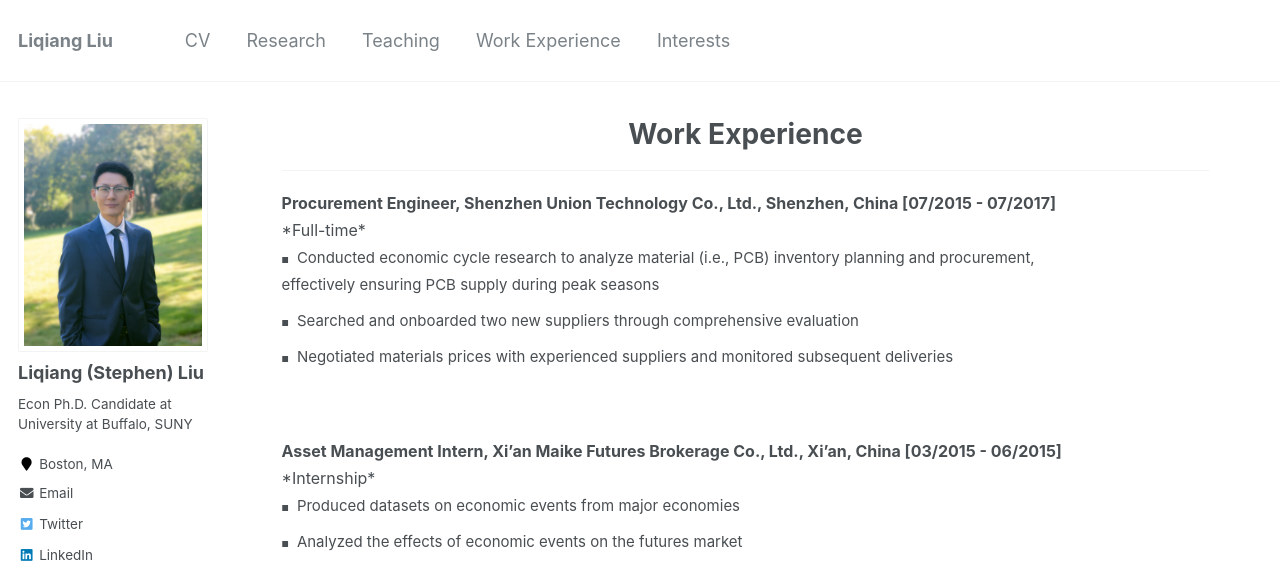
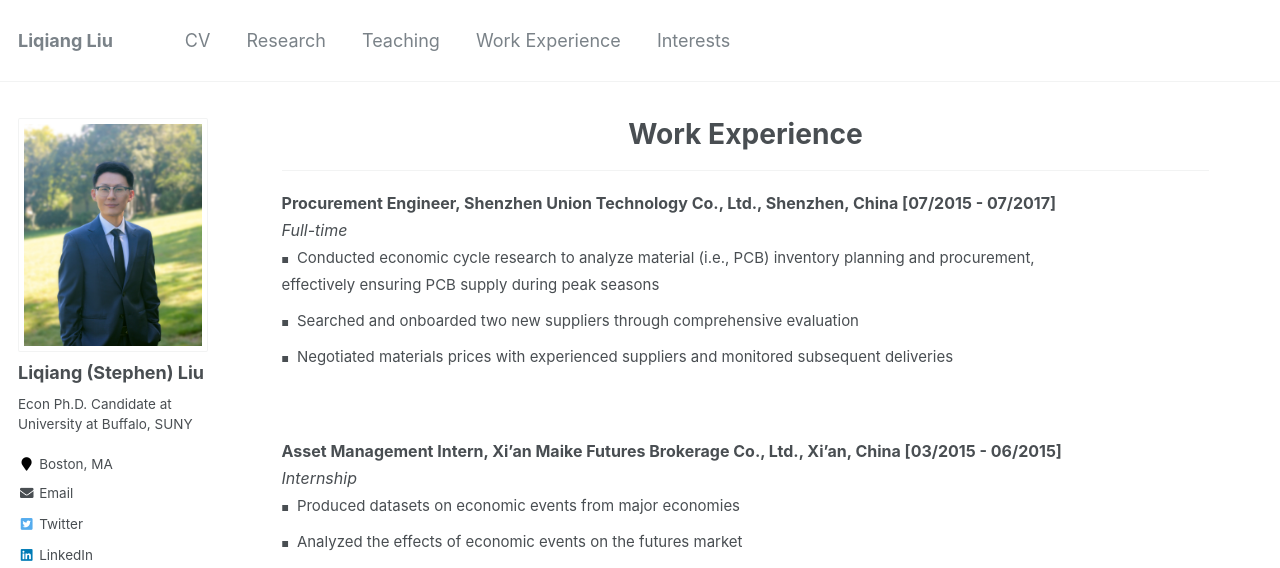
Before and after one commit to Liqiang-Liu/Liqiang-Liu.github.io, a Jekyll site: the page built from _pages/workexperience.md, in a window 1280 px wide. Shown: the top 568 px of the page. Built offline with Jekyll 4.4.1, drawn with Linux system fonts in a browser that asks for light colours.

Commit message:
Update workexperience.md

```diff
--- a/_pages/workexperience.md
+++ b/_pages/workexperience.md
@@ -34,7 +34,7 @@ redirect_from:
 
 <ul class="custom-bullet">
   <span style="font-size: 16px;"><strong>Procurement Engineer, Shenzhen Union Technology Co., Ltd., Shenzhen, China [07/2015 - 07/2017]</strong></span><br>
-  <span style="font-size: 16px;">*Full-time*</span>
+  <span style="font-size: 16px;"> <i>Full-time</i></span>
     <ul class="custom-bullet">
       <li><span style="font-size: 15px; ">Conducted economic cycle research to analyze material (i.e., PCB) inventory planning and procurement, <br/>effectively ensuring PCB supply during peak seasons</span></li>
       <li><span style="font-size: 15px; ">Searched and onboarded two new suppliers through comprehensive evaluation</span></li>
@@ -42,11 +42,10 @@ redirect_from:
      </ul>
   </ul>
 
-
 <br>
 <ul class="custom-bullet">
   <span style="font-size: 16px;"><strong>Asset Management Intern, Xi’an Maike Futures Brokerage Co., Ltd., Xi’an, China [03/2015 - 06/2015]</strong></span><br>
-  <span style="font-size: 16px;">*Internship*</span>
+  <span style="font-size: 16px;"><i>Internship</i></span>
     <ul class="custom-bullet">
       <li><span style="font-size: 15px; ">Produced datasets on economic events from major economies</span></li>
       <li><span style="font-size: 15px; ">Analyzed the effects of economic events on the futures market</span></li>
```
